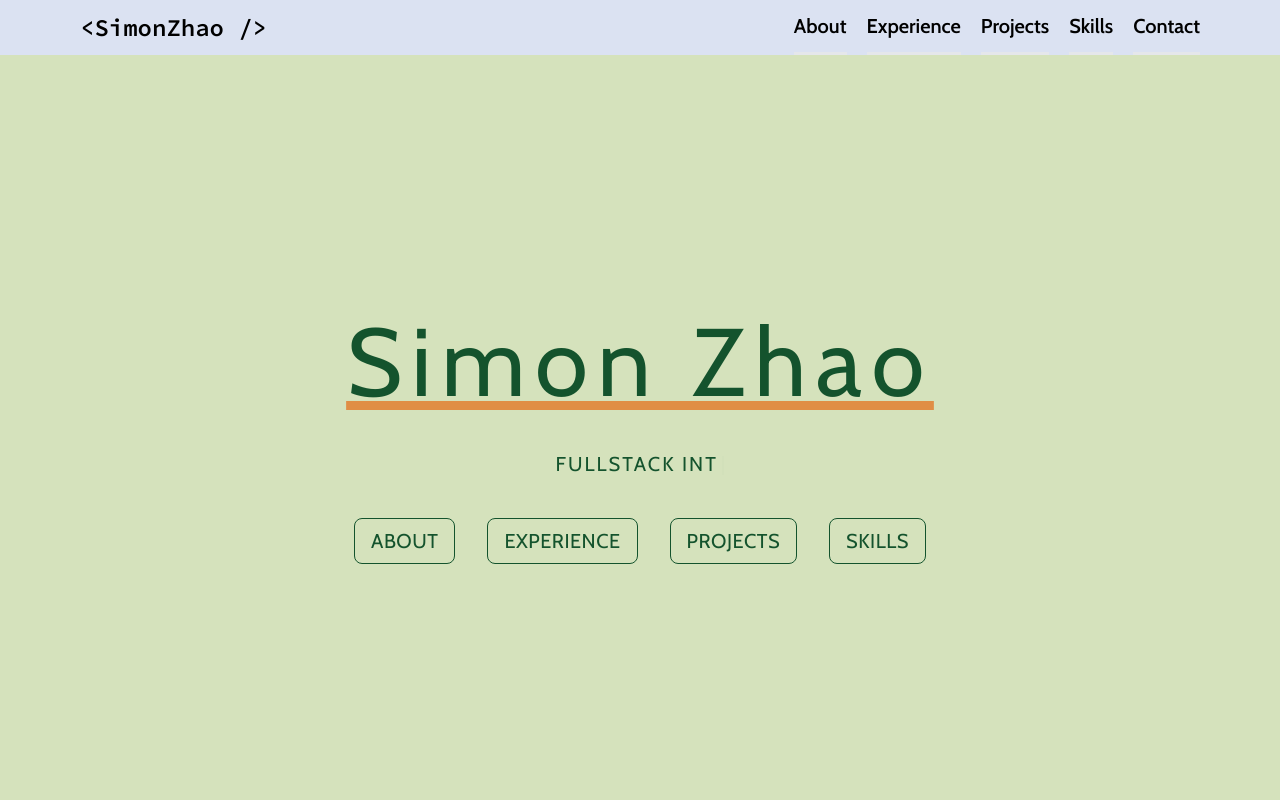
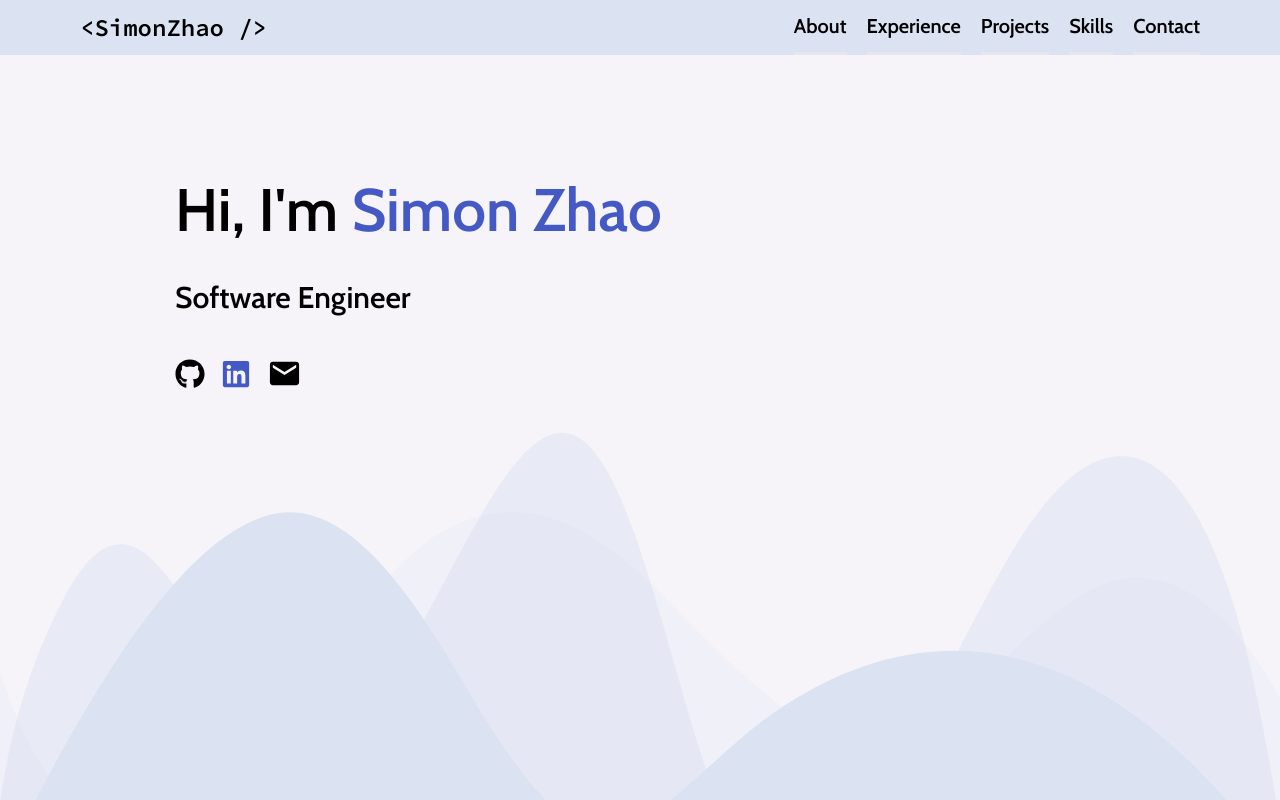
Before and after one commit to SimonZhao7/Personal-Portfolio, a Next.js app: page / in a window 1280 px wide. Built offline with nearby package versions, Linux system fonts and the light colour scheme; no server answers.

Commit message:
Update Hero section

```diff
--- a/app/page.tsx
+++ b/app/page.tsx
@@ -1,4 +1,3 @@
-import Head from "next/head";
 // Components
 import Header from "../components/Header";
 import Main from "../components/Main";
@@ -11,15 +10,16 @@ import Contact from "../components/Contact";
 export default function Home() {
   return (
     <main
-      className={`absolute h-screen w-full overflow-x-hidden overflow-y-scroll`}
+      className={`absolute h-screen w-full overflow-x-hidden overflow-y-scroll bg-light-gray`}
     >
-      <Head>
-        <title>Simon&apos;s Portfolio CAD</title>
-      </Head>
       <Header />
-      <Main />
-      <br />
-      <br />
+      <div className="w-full px-[175px]">
+        <Main />
+      </div>
+      <img
+        className="h-[500px] w-full rotate-180 text-dark-blue"
+        src={"/assets/wavesOpacity.svg"}
+      />
       <About />
       <br />
       <br />
--- a/components/About/index.tsx
+++ b/components/About/index.tsx
@@ -10,7 +10,7 @@ const About = () => {
   return (
     <section
       id="about"
-      className="mx-auto flex min-h-screen items-center justify-center overflow-y-scroll p-5 !pt-[72px] xs:p-10"
+      className="mx-auto flex min-h-screen items-center justify-center overflow-y-scroll bg-light-blue p-5 !pt-[72px] xs:p-10"
     >
       <div className="flex w-full max-w-6xl flex-col justify-center space-y-4 rounded-lg md:flex-row md:items-center md:space-x-8 xl:space-x-12">
         <motion.div
--- a/components/Main/index.tsx
+++ b/components/Main/index.tsx
@@ -1,83 +1,64 @@
 "use client";
+// Framer Motion
+import { Variants, motion } from "framer-motion";
+import Link from "next/link";
+// React Icons
+import { FaLinkedin, FaGithub } from "react-icons/fa";
+import { MdEmail } from "react-icons/md";
 
-import { useRouter } from "next/navigation";
-// Framer Motion
-import { motion } from "framer-motion";
-// TypeWriter
-import { Cursor, useTypewriter } from "react-simple-typewriter";
+const mainContainer: Variants = {
+  show: {
+    transition: { staggerChildren: 0.3 },
+  },
+};
+
+const mainItem: Variants = {
+  hidden: {
+    opacity: 0,
+    y: 20,
+  },
+  show: {
+    opacity: 1,
+    y: 0,
+    transition: {
+      duration: 0.5,
+      ease: "easeOut",
+    },
+  },
+};
+
+const iconStyle = "transition-all duration-75 ease-out hover:scale-110";
 
 const Main = () => {
-  const [text] = useTypewriter({
-    words: [
-      "Is in the house!!!",
-      "Fullstack Intern",
-      "UCSC Student",
-      "Table Tennis Enthusiast",
-    ],
-    delaySpeed: 2000,
-    loop: true,
-  });
-  const router = useRouter();
   return (
-    <section
+    <motion.section
+      variants={mainContainer}
+      initial="hidden"
+      animate="show"
       id="main"
-      className="flex min-h-[calc(100vh-72px)] flex-col items-center justify-center space-y-10"
+      className="mt-[125px] font-semibold"
     >
-      <motion.div
-        initial={{ scale: 0, rotate: 45, opacity: 1 }}
-        animate={{ scale: 2, rotate: 45, opacity: [0.6, 0] }}
-        transition={{
-          duration: 0.75,
-          repeatDelay: 3,
-          repeat: Infinity,
-        }}
-        className="absolute -z-10 h-60 w-60 border-2 border-green-900 2xl:h-80 2xl:w-80"
-      ></motion.div>
-      <motion.div
-        initial={{ scale: 0, rotate: 45, opacity: 1 }}
-        animate={{ scale: 2, rotate: 45, opacity: [0.6, 0] }}
-        transition={{
-          duration: 1,
-          repeatDelay: 2.75,
-          repeat: Infinity,
-        }}
-        className="absolute -z-10 h-40 w-40 border-2 border-green-900 2xl:h-60 2xl:w-60"
-      ></motion.div>
-      <motion.div
-        initial={{ scale: 0, rotate: 45, opacity: 1 }}
-        animate={{ scale: 2, rotate: 45, opacity: [0.6, 0] }}
-        transition={{
-          duration: 1.25,
-          repeatDelay: 2.5,
-          repeat: Infinity,
-        }}
-        className="absolute z-0 h-20 w-20 border-2 border-green-900 2xl:h-40 2xl:w-40"
-      ></motion.div>
-      <h1
-        className="text-5xl tracking-widest text-green-900 underline decoration-underline xs:text-7xl lg:text-8xl 2xl:text-9xl
-            "
-      >
-        Simon Zhao
-      </h1>
-      <h3 className="text-md flex items-center uppercase tracking-widest text-green-900 sm:text-xl 2xl:text-3xl">
-        {text}
-        <Cursor />
-      </h3>
-      <div className="flex space-x-2 xs:space-x-4 lg:space-x-8">
-        <button onClick={() => router.push("/#about")} className="navBtn">
-          About
-        </button>
-        <button onClick={() => router.push("/#experience")} className="navBtn">
-          Experience
-        </button>
-        <button onClick={() => router.push("/#projects")} className="navBtn">
-          Projects
-        </button>
-        <button onClick={() => router.push("/#skills")} className="navBtn">
-          Skills
-        </button>
-      </div>
-    </section>
+      <motion.h1 className="text-6xl" variants={mainItem}>
+        Hi, I'm <span className="text-dark-blue">Simon Zhao</span>
+      </motion.h1>
+      <motion.h3 className="my-10 text-3xl" variants={mainItem}>
+        Software Engineer
+      </motion.h3>
+      <motion.div className="flex items-center gap-4" variants={mainItem}>
+        <Link href={"https://www.github.com/SimonZhao7"} className={iconStyle}>
+          <FaGithub size={30} />
+        </Link>
+        <Link
+          href={"https://www.linkedin.com/in/simon-zhao-6813541b3/"}
+          className={iconStyle}
+        >
+          <FaLinkedin size={30} color={"#4559C4"} />
+        </Link>
+        <Link href="mailto:zhaosimon7@gmail.com" className={iconStyle}>
+          <MdEmail size={35} />
+        </Link>
+      </motion.div>
+    </motion.section>
   );
 };
 
```
Also changed, not shown: public/assets/wavesOpacity.svg (added).
